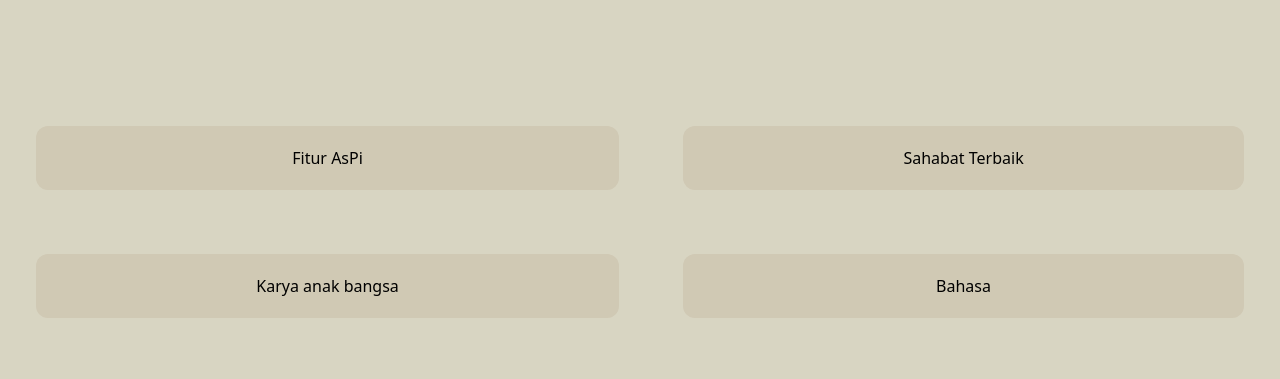
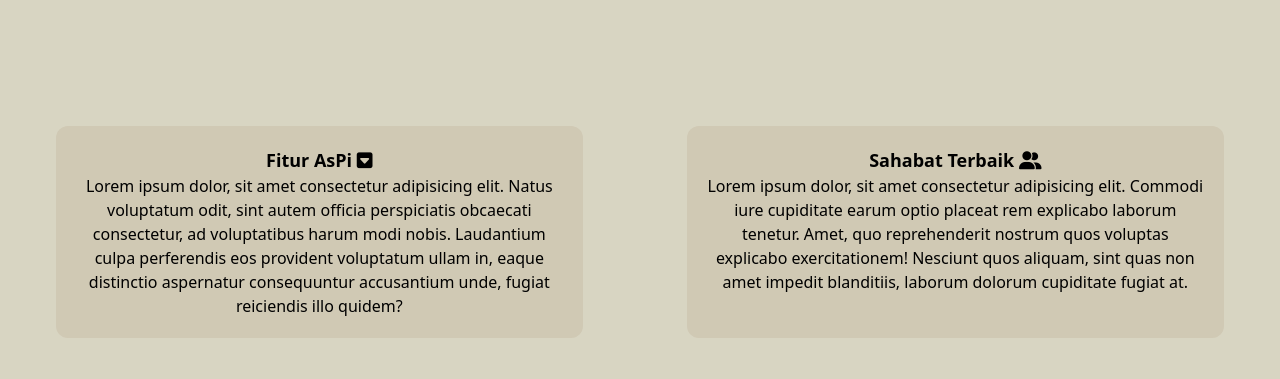
Before and after one commit to Bean791/AsPi, a website: page index.html in a window 1280 px wide. Shown: the part 1090-1469 px from the top of the page. Drawn offline with Linux system fonts and the light colour scheme.

Commit message:
oke siap kelar untuk kerangka kenapa

```diff
--- a/index.html
+++ b/index.html
@@ -60,20 +60,24 @@
       </div>
       <div class="container text-center">
         <div class="grid lg:grid-rows-2 grid-rows-4 grid-flow-col lg:gap-6 gap-12 ">
-          <div class="bg-dua p-5 rounded-xl m-5 hover:bg-lima hover:text-dua transition duration-300 ease-in-out">
-            <h1>Fitur AsPi</h1>
+          <div class="bg-dua p-5 rounded-xl lg:mx-10 m-5 hover:bg-lima hover:text-dua transition duration-300 ease-in-out dark:bg-tiga dark:text-satu dark:hover:text-lima dark:hover:bg-satu">
+            <h1 class="font-bold text-lg">Fitur AsPi <i class="fa-solid fa-square-caret-down"></i></h1>
+            <p>Lorem ipsum dolor, sit amet consectetur adipisicing elit. Natus voluptatum odit, sint autem officia perspiciatis obcaecati consectetur, ad voluptatibus harum modi nobis. Laudantium culpa perferendis eos provident voluptatum ullam in, eaque distinctio aspernatur consequuntur accusantium unde, fugiat reiciendis illo quidem?</p>
           </div>
-          <div class="bg-dua p-5 rounded-xl m-5 hover:bg-lima hover:text-dua transition duration-300 ease-in-out">
-            <h1>Karya anak bangsa</h1>
+          <div class="bg-dua p-5 rounded-xl lg:mx-10 mx-5 hover:bg-lima hover:text-dua transition duration-300 ease-in-out dark:bg-tiga dark:text-satu dark:hover:text-lima dark:hover:bg-satu">
+            <h1 class="font-bold text-lg">Karya anak bangsa <i class="fa-solid fa-font-awesome"></i></h1>
+            <p>Lorem ipsum dolor sit amet consectetur adipisicing elit. Maxime ad quis dolore perspiciatis eum a placeat minus consequuntur doloremque quidem! Autem, error voluptatem eius illum quisquam tenetur itaque, deleniti deserunt incidunt ut iusto impedit, quis pariatur quas amet vel! Dignissimos.</p>
           </div>
-          <div class="bg-dua p-5 rounded-xl m-5 hover:bg-lima hover:text-dua transition duration-300 ease-in-out">
-            <h1>Sahabat Terbaik</h1>
+          <div class="bg-dua p-5 rounded-xl m-5 lg:mx-10 hover:bg-lima hover:text-dua transition duration-300 ease-in-out dark:bg-tiga dark:text-satu dark:hover:text-lima dark:hover:bg-satu">
+            <h1 class="font-bold text-lg">Sahabat Terbaik <i class="fa-solid fa-user-group"></i></h1>
+            <p>Lorem ipsum dolor, sit amet consectetur adipisicing elit. Commodi iure cupiditate earum optio placeat rem explicabo laborum tenetur. Amet, quo reprehenderit nostrum quos voluptas explicabo exercitationem! Nesciunt quos aliquam, sint quas non amet impedit blanditiis, laborum dolorum cupiditate fugiat at.</p>
+
           </div>
-          <div class="bg-dua p-5 rounded-xl m-5 hover:bg-lima hover:text-dua transition duration-300 ease-in-out ">
-            <h1>Bahasa</h1>
+          <div class="bg-dua p-5 rounded-xl m-5 lg:mx-10 hover:bg-lima hover:text-dua transition duration-300 ease-in-out dark:bg-tiga dark:text-satu dark:hover:text-lima dark:hover:bg-satu">
+            <h1  class="font-bold text-lg">Bahasa <i class="fa-brands fa-python"></i></h1>
+            <p>Lorem ipsum dolor sit amet consectetur adipisicing elit. Numquam esse alias ratione repellendus dolorem non soluta suscipit nemo, sed molestiae quas, fugiat at recusandae quidem blanditiis? Quibusdam inventore ea fugiat, earum facilis alias quae eligendi corrupti quas modi perferendis dolores.</p>
           </div>
         </div>
-
       </div>
 
     </section>
```
Also changed, not shown: bahan/Keluar.css.
